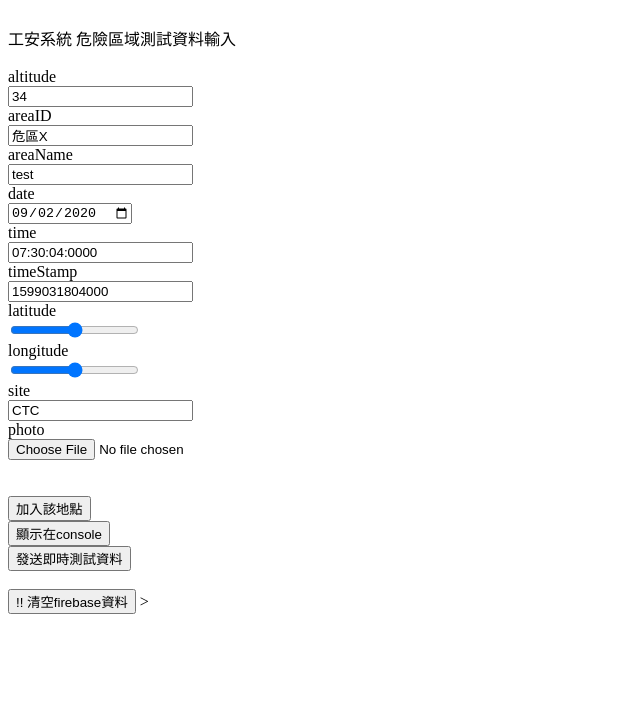
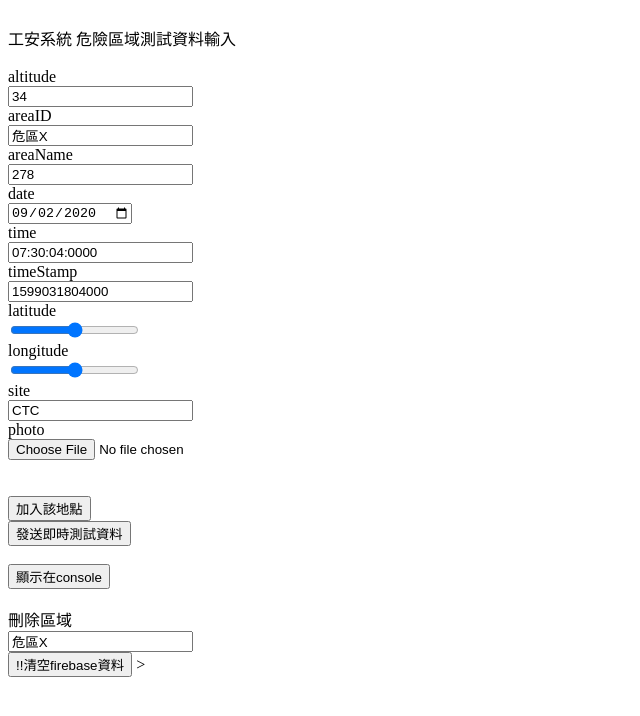
Before and after one commit to derinman/SmartBuilding-Faker, a plain HTML site: page firebaseDangerArea.html in a window 1280 px wide. Shown: the whole page, without its empty margins (0-640 px from the left). Drawn offline with Linux system fonts and the light colour scheme.

Commit message:
add delete area button

```diff
--- a/firebaseDangerArea.html
+++ b/firebaseDangerArea.html
@@ -1,30 +1,3 @@
-<!--
-    [{
-        altitude: 34,
-        areaID: "危區1",
-        areaName: "test",
-        date: "2020-06-24",
-        latitude: maxLat - 0.00001 * 16,
-        longitude: maxLon - 0.00001 * 11,
-        photo: "",
-        site: "CTC",
-        time: "12:00:00:000",
-        timeStamp: 1592971200000,
-    },
-    {
-        altitude: 34,
-        areaID: "危區1",
-        areaName: "test1",
-        date: "2020-06-24",
-        latitude: maxLat - 0.00001 * 19,
-        longitude: minLon + 0.00001 * 8,
-        photo: "",
-        site: "CTC",
-        time: "12:00:05:000",
-        timeStamp: 1592971205000,
-    },]
-!-->
-
 <!DOCTYPE html>
 <html lang="en">
 
@@ -59,7 +32,7 @@
                 <label for="areaID">areaID</label><br>
                 <input name="areaID" value="危區X"><br>
                 <label for="areaName">areaName</label><br>
-                <input name="areaName" value="test"><br>
+                <input name="areaName" value="" class="areaName"><br>
 
                 <label for="date">date</label><br>
                 <input name="date" value="" type="date" class="date"><br>
@@ -83,22 +56,26 @@
 
                 <input type="submit" value="加入該地點">
                 <br>
-                <input type="button" value="顯示在console" onclick="console.log(testDataArray)">
+
             </form>
 
-        <button onclick="test()">發送即時測試資料</button>
+        <button onclick="sendTestData()">發送即時測試資料</button><br><br>
+        <input type="button" value="顯示在console" onclick="console.log(testDataArray)">
         </div>
     </div>
     <br>
-    <button onclick=""> !! 清空firebase資料</button>
 
+    <label for="deleteArea">刪除區域</label><br>
+    <input id="deleteArea" name="deleteArea" value="危區X" class="deleteArea"></input><br>
+    <button onclick="deleteArea()"> !!清空firebase資料</button>
+
+    <!--handle data from form-->
     <script>
         let testDataArray=[]
 
         let testData= {}
         let input = document.querySelector('input[type=file]');
         let tmp;
-
 
         //照片轉為base64
         input.onchange = function () {
@@ -125,7 +102,7 @@
                 latitude:parseFloat(form.latitude.value),
                 longitude:parseFloat(form.longitude.value),
                 site:form.site.value,
-                photo: tmp ===undefined? '':tmp ,
+                photo: tmp === undefined ? '' : tmp,
                 };
             testDataArray.push(testData)
             console.log(testDataArray)
@@ -143,46 +120,68 @@
         function checkTime(i) {
         return (i < 10) ? "0" + i : i;
         }
+        function checkMsec(i) {
+            if (i < 10){
+                return "00"+i+"0"
+            }else if (i<100){
+                return "0"+i+"0"
+            }else{
+                return i+"0"
+            }
+        }
+
         function updateTime(){
         let d = new Date();
         let todayDate = d.getFullYear()+'-'+checkTime(d.getMonth()+1)+'-'+checkTime(d.getDate());
-        let todayTime = checkTime(d.getHours())+":"+checkTime(d.getMinutes())+":"+checkTime(d.getSeconds())+":"+"0000";
+        let todayTime = checkTime(d.getHours())+":"+checkTime(d.getMinutes())+":"+checkTime(d.getSeconds())+":"+checkMsec(d.getMilliseconds())
 
         document.getElementsByClassName("date")[0].value = todayDate;
         document.getElementsByClassName("time")[0].value = todayTime;
         document.getElementsByClassName("timeStamp")[0].value = d.getTime();
         }
-        setInterval(updateTime, 1000);
+        setInterval(updateTime, 10);
     </script>
 
     <script>
-    //const test=()=> testDataArray.forEach(data=>console.log(data))
+        function updateAreaName(){
+            document.getElementsByClassName("areaName")[0].value = Math.floor(Math.random()*1000);
+        }
+        setInterval(updateAreaName,100)
+    </script>
 
-
-
+    <!--firebase-->
+    <script>
 
 
     const dangerAreaRef = db.collection("CTC_dangerArea")
 
-    const test = ()=>{
+    const sendTestData = ()=>{
 
-    testDataArray.forEach((data)=>{
-    console.log(data)
-
-    dangerAreaRef.doc(`${data.areaID}_${data.date}_${data.time}`).set(
-        data,
+    testDataArray.forEach( (data) => {
+    dangerAreaRef.doc(`${data.areaID}`).set(
+        { [data.areaName] : data },
         { merge : true }
     )
     .then(function() {
         console.log("Document successfully written!");
+
     })
     .catch(function(error) {
         console.error("Error adding document: ", error);
     });
-    }
-    )
+    })
+
+    //clear
+    testDataArray=[];
+
     }
 
+
+    const deleteArea = ()=>{
+        let area = document.getElementsByClassName("deleteArea")[0].value
+        console.log(area)
+        dangerAreaRef.doc(area).delete()
+    }
 
 
     </script>
```
